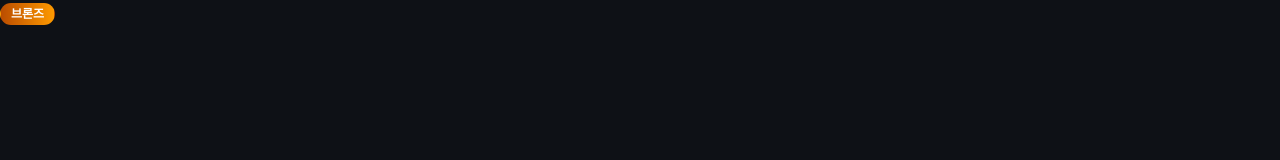
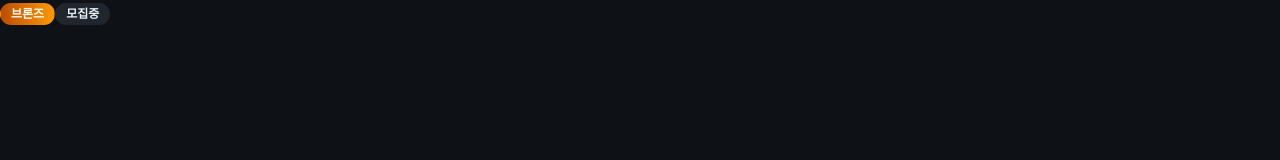
Before and after one commit to shinhaeng1204/on-fit, a Next.js app in the folder on-fit-next/: page / in a window 1280 px wide. Shown: the top 160 px of the page. Built offline with nearby package versions, Linux system fonts and the light colour scheme.

Commit message:
feat : 모집 상태 Badge 공통 컴포넌트 제작

```diff
--- a/on-fit-next/src/app/(main)/page.tsx
+++ b/on-fit-next/src/app/(main)/page.tsx
@@ -1,9 +1,11 @@
 import Badge from "@/components/common/Badge";
+import RecruitStatus from "@/components/common/RecruitStatus";
 
 export default function Home() {
     return(
         <>
           <Badge type="bronze" text="브론즈" />
+          <RecruitStatus type="close" text="모집중" />
         </>
     )
 }
--- /dev/null
+++ b/on-fit-next/src/components/common/RecruitStatus.tsx
@@ -0,0 +1,25 @@
+type StatusVariant = 'open' | 'close'
+
+interface RecruitStatusProps {
+  type: StatusVariant,
+  text: string,
+  className?: string, // 추가 스타일
+}
+
+const StatusStyles = {
+  open : 'bg-success text-success-foreground',
+  close : 'bg-secondary text-secondary-foreground hover:bg-secondary/80',
+}
+
+export default function RecruitStatus ({type, text, className = '' } : RecruitStatusProps) {
+  const colorClass = StatusStyles[type];
+
+  return (
+    <span
+      className={`inline-flex items-center rounded-full border px-2.5 py-0.5 text-xs font-semibold
+      transition-all duration-300 border-transparent ${colorClass} ${className}`}
+    >
+      {text}
+    </span>
+  )
+}
```
